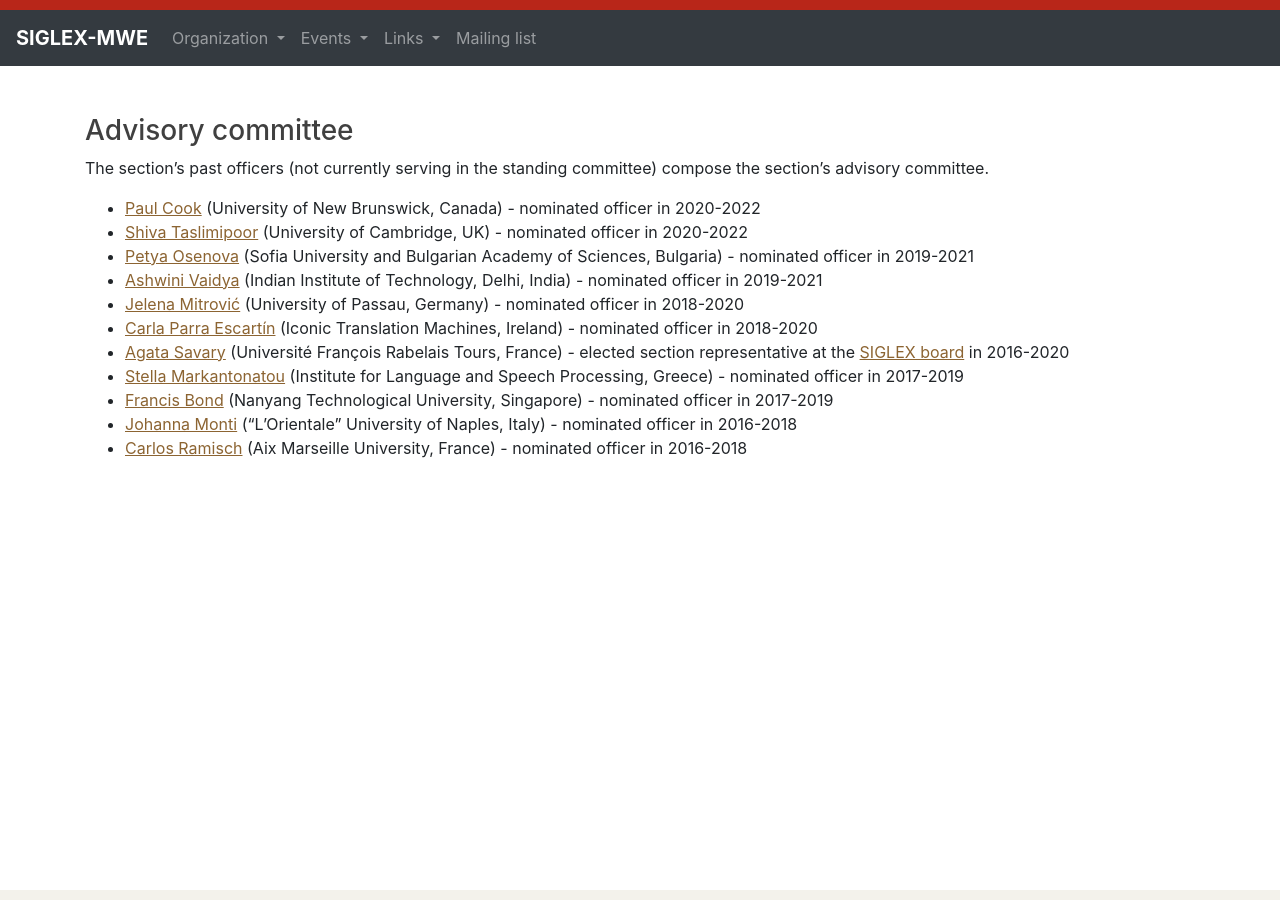
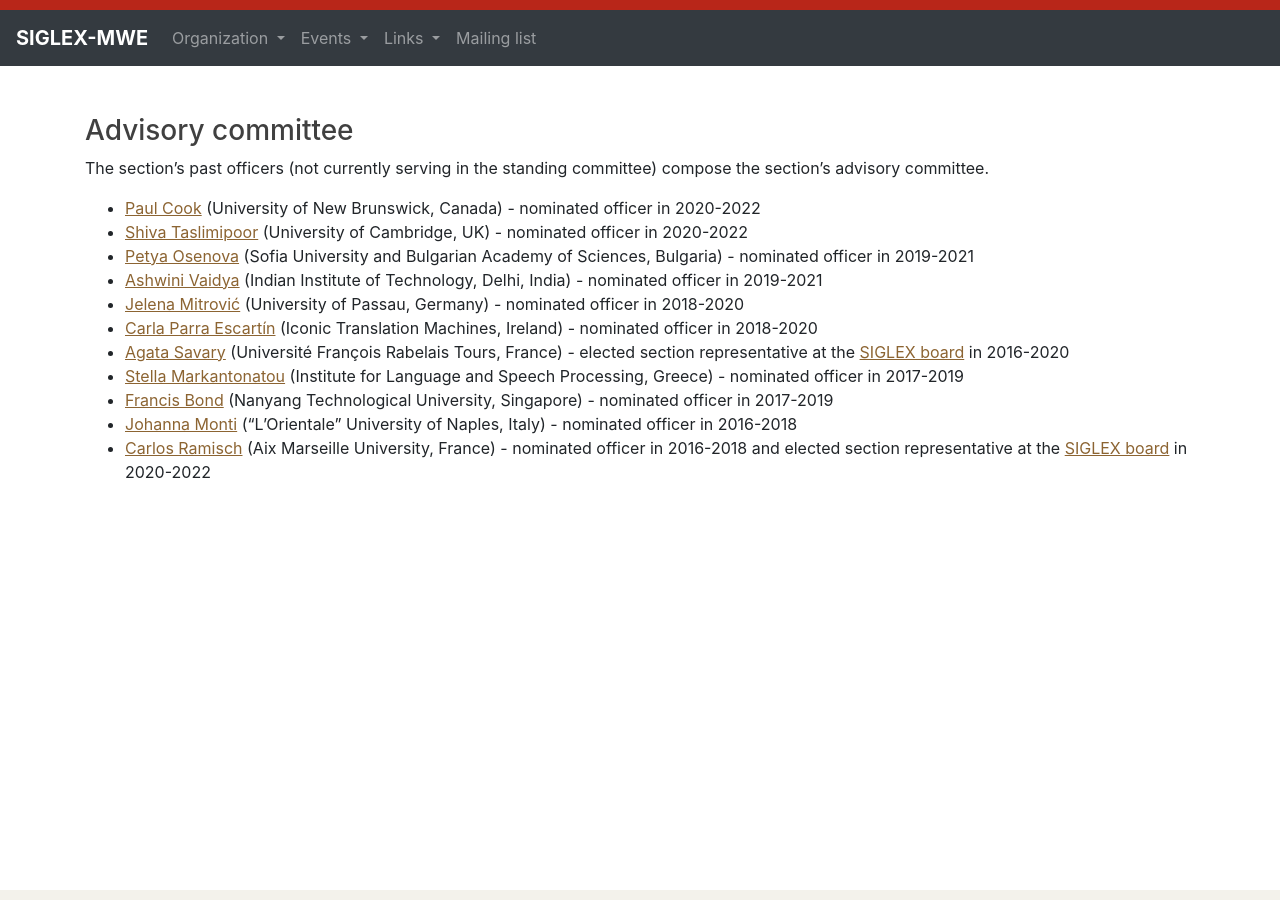
Before and after one commit to multiword/multiword.github.io, a Jekyll site: the page built from organization/advisorycommittee.md, in a window 1280 px wide. Built offline with Jekyll 4.4.1, drawn with Linux system fonts in a browser that asks for light colours.

Commit message:
Update advisory board page

```diff
--- a/organization/advisorycommittee.md
+++ b/organization/advisorycommittee.md
@@ -17,5 +17,5 @@ The section's past officers (not currently serving in the standing committee) co
 - [Stella Markantonatou](http://www.ilsp.gr/en/profile/staff?view=member&id=38&task=show) (Institute for Language and Speech Processing, Greece) - nominated officer in 2017-2019
 - [Francis Bond](https://www3.ntu.edu.sg/home/fcbond/) (Nanyang Technological University, Singapore) - nominated officer in 2017-2019
 - [Johanna Monti](https://www.linkedin.com/in/johanna-monti-03553310/) ("L'Orientale" University of Naples, Italy) - nominated officer in 2016-2018
-- [Carlos Ramisch](https://pageperso.lis-lab.fr/carlos.ramisch/) (Aix Marseille University, France) - nominated officer in 2016-2018
+- [Carlos Ramisch](https://pageperso.lis-lab.fr/carlos.ramisch/) (Aix Marseille University, France) - nominated officer in 2016-2018 and elected section representative at the [SIGLEX board](https://siglex.org/board/2020.html) in 2020-2022
 <!-- - [Valia Kordoni](https://www.angl.hu-berlin.de/department/staff-faculty/academic/kordoni) (Humboldt University of Berlin, Germany) - section representative at the [SIGLEX board](https://siglex.org/board/2013.html) in 2013-2016 -- Removed upon request on Jan 12, 2021 -->
```
